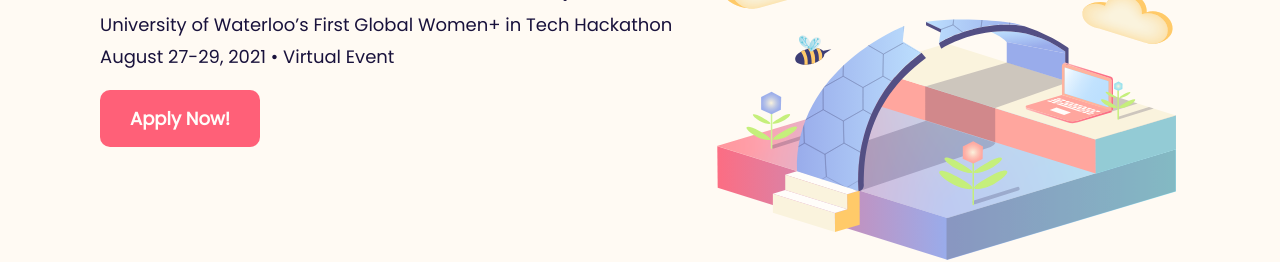
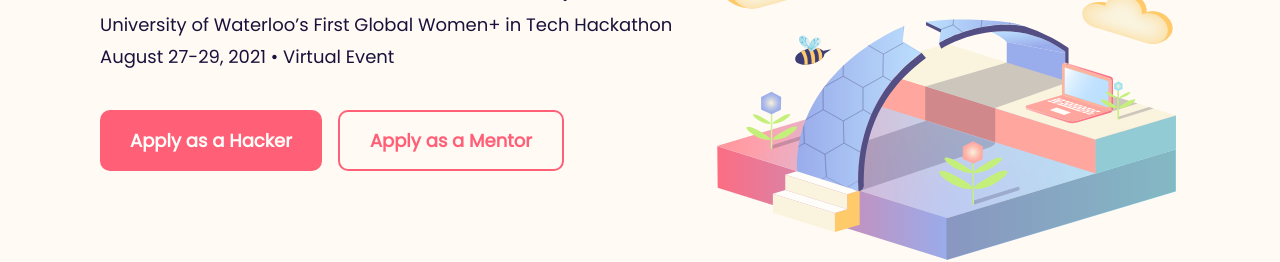
Before and after one commit to itstechnova/itstechnova.com, a React (Create React App) app: page / in a window 1280 px wide. Shown: the part 362-624 px from the top of the page. Built offline with nearby package versions, Linux system fonts and the light colour scheme.

Commit message:
add apply as mentor button to landing

```diff
--- a/src/components/Button/Button.jsx
+++ b/src/components/Button/Button.jsx
@@ -1,8 +1,8 @@
 import React from "react";
 import "./Button.scss";
 
-const Button = ({ label, link }) => (
-        <a className="button-smaller" href={link}>
+const Button = ({ label, link, type }) => (
+        <a className={type ?? "button"} href={link}>
             {label}
         </a>
 );
--- a/src/components/Button/Button.scss
+++ b/src/components/Button/Button.scss
@@ -1,6 +1,6 @@
 @import "../../constants";
 
-.button-smaller {
+.button, .button-2 {
     padding: 15px 30px;
     display: flex;
     justify-content: center;
@@ -25,3 +25,9 @@
         transition: 0.1s linear;
     }
 }
+
+.button-2 {
+    background-color: transparent;
+    color: $accent-pink;
+    border: 2px solid $accent-pink;
+}
--- a/src/resources/strings/landing.js
+++ b/src/resources/strings/landing.js
@@ -1,5 +1,6 @@
 const landing = {
     appLink: "https://docs.google.com/forms/d/e/1FAIpQLSfQt5aOA7XQqE0rjVXfwKze1WBko2CeMMn1MKfloYW7-8yYhw/viewform",
+    mentorAppLink: "https://tinyurl.com/technova-21-mentor",
     title1: "TechNova ",
     title2: "Presents",
     prepare: "Prepare",
@@ -9,7 +10,10 @@ const landing = {
     description: "University of Waterloo’s First Global Women+ in Tech Hackathon",
     dates: "August 27-29, 2021 • Virtual Event",
     comingSoon: "Coming Summer 2021",
-    applyCTA: "Apply Now!",
+    applyCTA: "Apply as a Hacker",
+    mentorApplyCTA: "Apply as a Mentor",
+    applyCTAMobile: "I'm a Hacker",
+    mentorApplyCTAMobile: "I'm a Mentor",
     sponsor: "Interested in Sponsoring?",
     emailUs: "Email us at ",
     email: "hacktechnova@gmail.com"
--- a/src/sections/Landing/Landing.jsx
+++ b/src/sections/Landing/Landing.jsx
@@ -64,6 +64,11 @@ const Landing = () => {
                 </div>
                 <div className="landing-button-container">
                     <Button link={landing.appLink} label={landing.applyCTA} />
+                    <Button link={landing.mentorAppLink} label={landing.mentorApplyCTA} type="button-2"/>
+                </div>
+                <div className="landing-button-container-mobile">
+                    <Button link={landing.appLink} label={landing.applyCTAMobile} />
+                    <Button link={landing.mentorAppLink} label={landing.mentorApplyCTAMobile} type="button-2"/>
                 </div>
 
                 <div className="landing-graphic-container">
--- a/src/sections/Landing/Landing.scss
+++ b/src/sections/Landing/Landing.scss
@@ -180,9 +180,6 @@
             align-self: flex-end;
             margin: 20px 0 0 0;
         }
-        @include small-phone {
-            margin: 30px 0 20px 0;
-        }
     }
 
 
@@ -234,9 +231,37 @@
         height: auto;
         align-self: flex-start;
         justify-self: flex-start;
-        padding-top: 20px;
+        padding-top: 40px;
+        display: flex;
+        gap: 16px;
+        @include tablet {
+            padding-top: 30px;
+            flex-direction: column;
+        }
         @include phone {
+            display: none;
+        }
+    }
+
+    &-button-container-mobile {
+        display: none;
+        @include phone {
+            display: flex;
+            gap: 8px;
+            padding-top: 16px;
+            flex-direction: row;
             justify-self: center;
+            a {
+                font-size: 16px;
+                padding: 10px 15px;
+            }
+        }
+        @include small-phone {
+            padding-top: 10px;
+            a {
+                font-size: 14px;
+                padding: 10px 12px;
+            }
         }
     }
 
```
